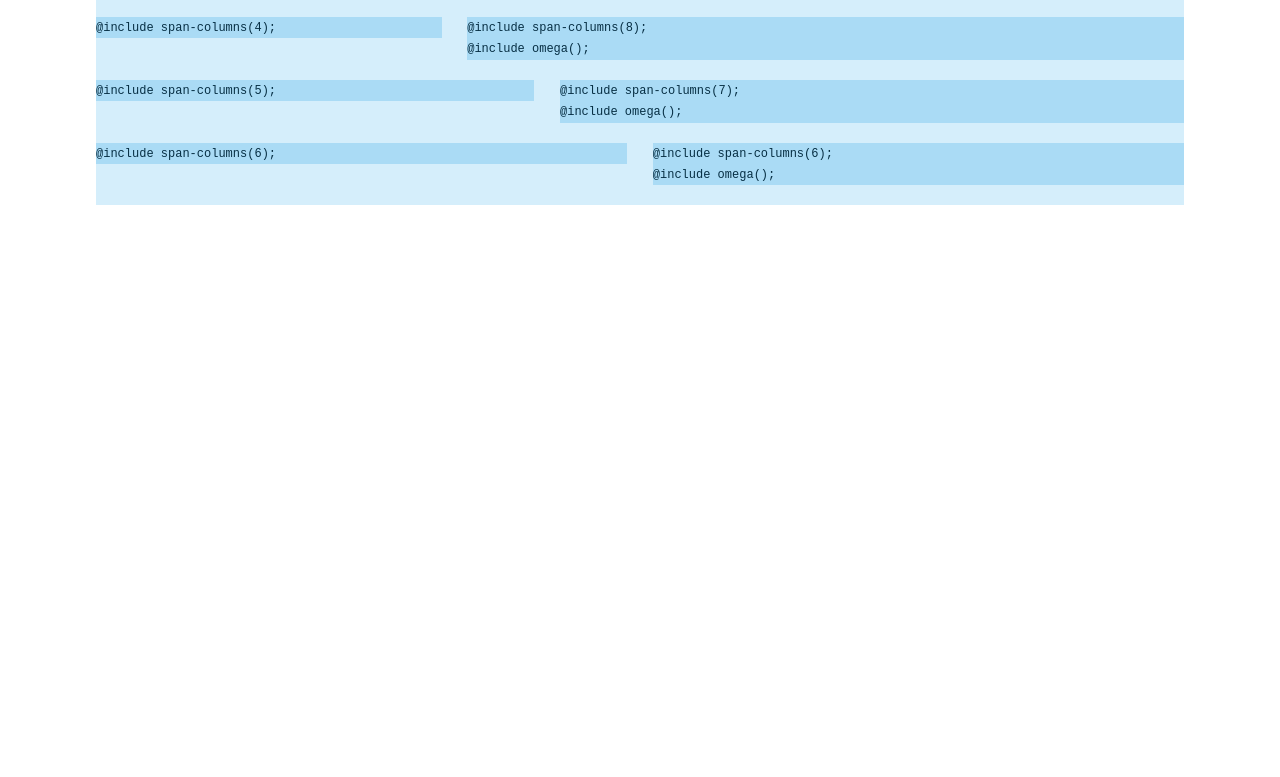
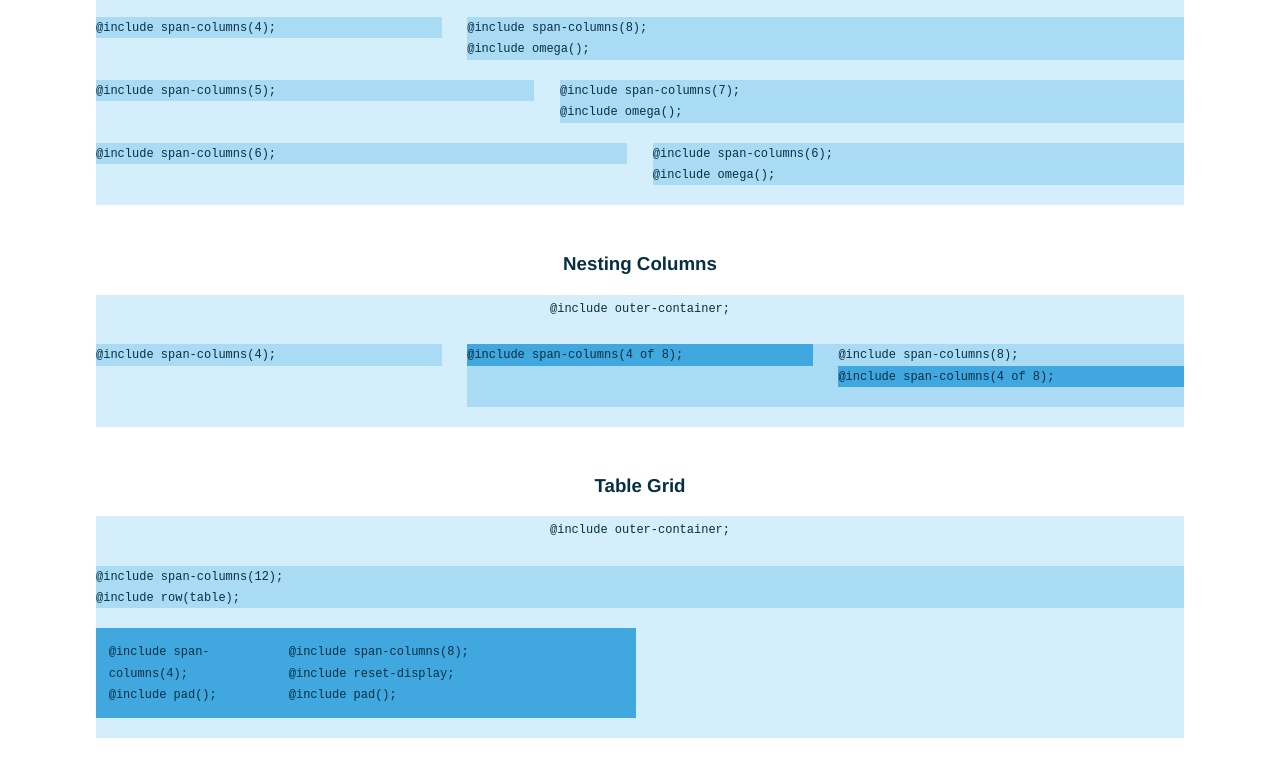
Before and after one commit to lpatti10/neat_101, a website: page app/index.html in a window 1280 px wide. Shown: the part 461-1238 px from the top of the page. Before the commit the page ends 800 px from the top, so only its background shows below. Drawn offline with nearby package versions, Linux system fonts and the light colour scheme; files that its build step writes are made by us from their sources.

Commit message:
Sections 3-4 formatted

```diff
--- a/app/index.html
+++ b/app/index.html
@@ -82,6 +82,45 @@
           </div>
     </section>
 
+    <h3>Nesting Columns</h3>
+    <section class="second">
+        <code>@include outer-container;</code>
+        <div id="alpha2">
+            <code>@include span-columns(4);</code>
+        </div>
+        <div id="beta2">
+            <code class="block">@include span-columns(8);</code>
+            <aside>
+                <code>@include span-columns(4 of 8);</code>
+            </aside>
+            <article>
+                <code>@include span-columns(4 of 8);</code>
+            </article>
+        </div>
+    </section>
+
+    <h3>Table Grid</h3>
+    <section class="third">
+      <code>@include outer-container;</code>
+      <div id="dummy">
+        <code>@include span-columns(12);<br>
+          @include row(table);</code>
+      </div>
+      <div id="alpha3">
+         <aside>
+            <code>@include span-columns(4);<br>@include pad();
+            </code>
+        </aside>
+        <article>
+            <code>
+                @include span-columns(8);<br>
+                @include reset-display;<br>
+                @include pad();<br>
+            </code>
+        </article>
+      </div>
+    </section>
+
 
     <!-- build:js scripts/vendor.js -->
     <!-- bower:js -->
--- a/app/styles/main.scss
+++ b/app/styles/main.scss
@@ -104,3 +104,59 @@ section.first {
     background-color: #aadbf5;
   }
 }
+
+section.second {
+  @include outer-container;
+  background-color: #d5eefb;
+  margin-bottom: 3em;
+  > code {
+    display: block;
+    line-height: 2.427em;
+    text-align: center;
+  }
+  #alpha2 {
+    @include span-columns(4);
+    background-color: #aadbf5;
+  }
+  #beta2 {
+    @include span-columns(8);
+    background-color: #aadbf5;
+    aside {
+      @include span-columns(4 of 8);
+      background-color: #41a8df;
+    }
+    article {
+      @include span-columns(4 of 8);
+      background-color: #41a8df;
+    }
+  }
+}
+
+section.third {
+  @include outer-container;
+  background-color: #d5eefb;
+  margin-bottom: 3em;
+  > code {
+    display: block;
+    line-height: 2.427em;
+    text-align: center;
+  }
+  #dummy {
+    @include span-columns(12);
+    @include row(table);
+    background-color: #aadbf5;
+  }
+  #alpha3 {
+    aside {
+      @include span-columns(4);
+      @include pad();
+      background-color: #41a8df;
+    }
+    article {
+      @include span-columns(8);
+      @include reset-display;
+      @include pad();
+      background-color: #41a8df;
+    }
+  }
+}
```
